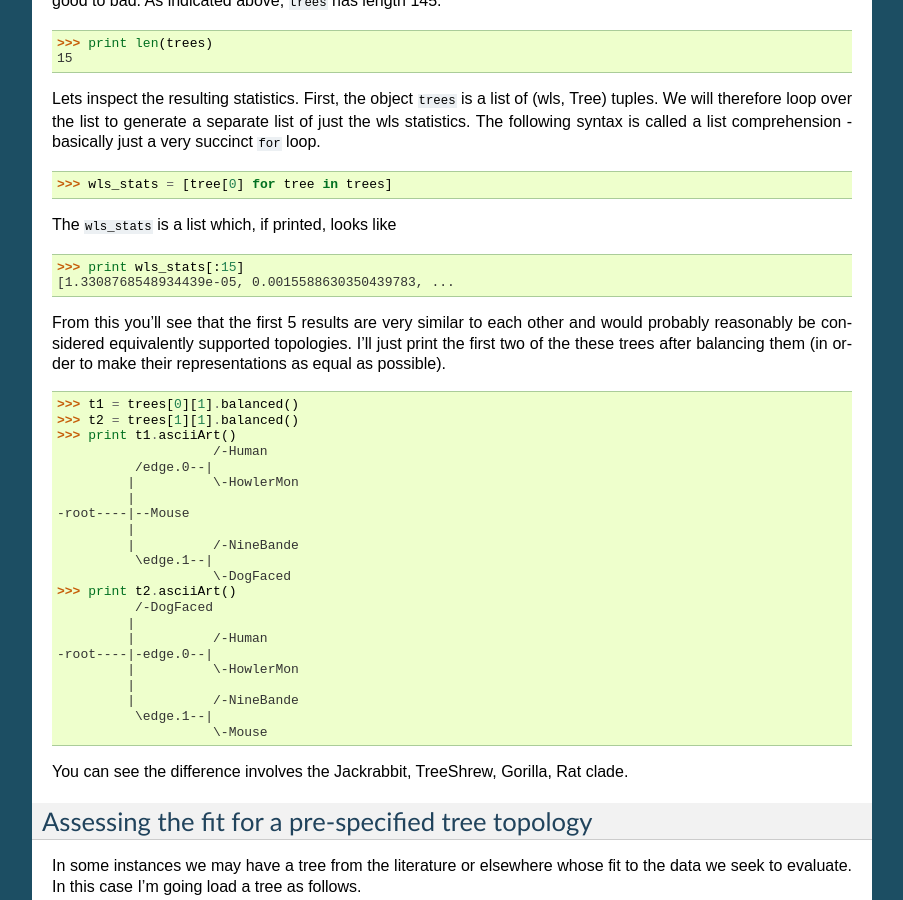
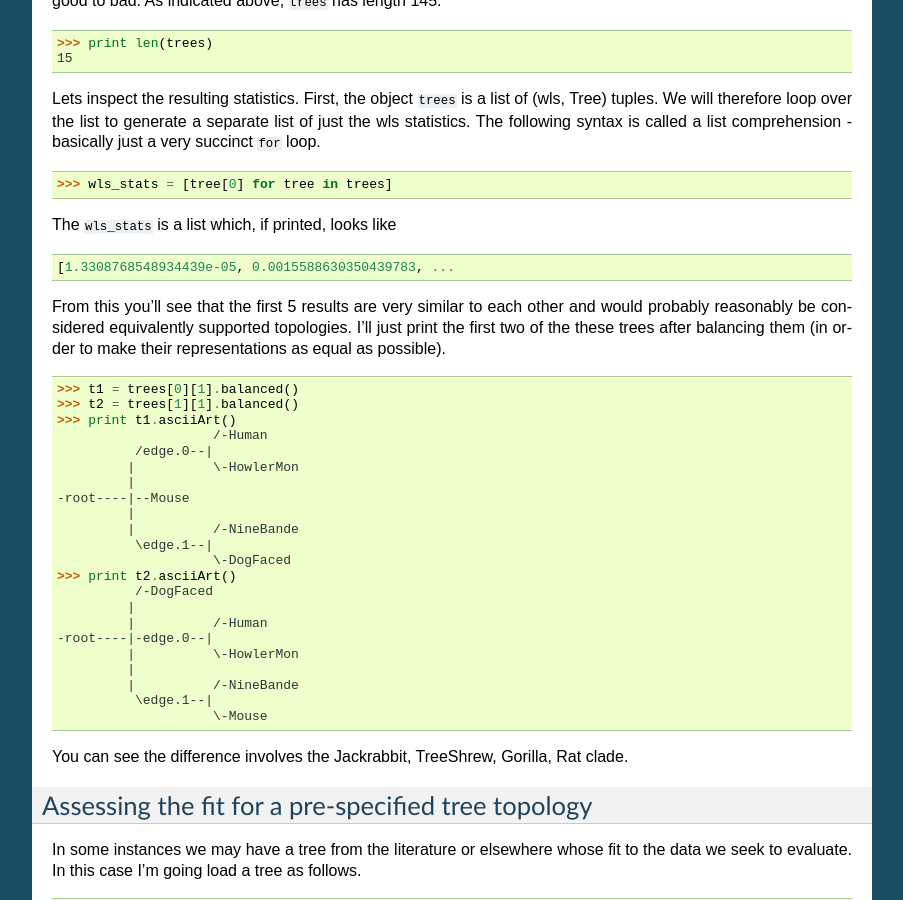
Before and after one commit to chungtseng/pycogent, a Sphinx documentation site: the page built from doc/examples/phylo_by_ls.rst, in a window 1280 px wide and 900 px high, scrolled down 1215 px. Shown: the whole window, without its empty margins (198-1101 px from the left). Built offline with Sphinx 7.4.7, drawn with Linux system fonts in a browser that asks for light colours; formulas are drawn with MathJax 3; pages that are not in the unit, such as notebooks, are missing from menus.

Commit message:
fixed phylo example
git-svn-id: https://pycogent.svn.sourceforge.net/svnroot/pycogent/trunk@500 4565cf14-4326-0410-8d81-eccf4396eebe

```diff
--- a/doc/examples/phylo_by_ls.rst
+++ b/doc/examples/phylo_by_ls.rst
@@ -84,7 +84,8 @@ Lets inspect the resulting statistics. First, the object ``trees`` is a list of
 
 The ``wls_stats`` is a list which, if printed, looks like
 
-    >>> print wls_stats[:15]
+.. code-block:: python
+
     [1.3308768548934439e-05, 0.0015588630350439783, ...
 
 From this you'll see that the first 5 results are very similar to each other and would probably reasonably be considered equivalently supported topologies. I'll just print the first two of the these trees after balancing them (in order to make their representations as equal as possible).
```
